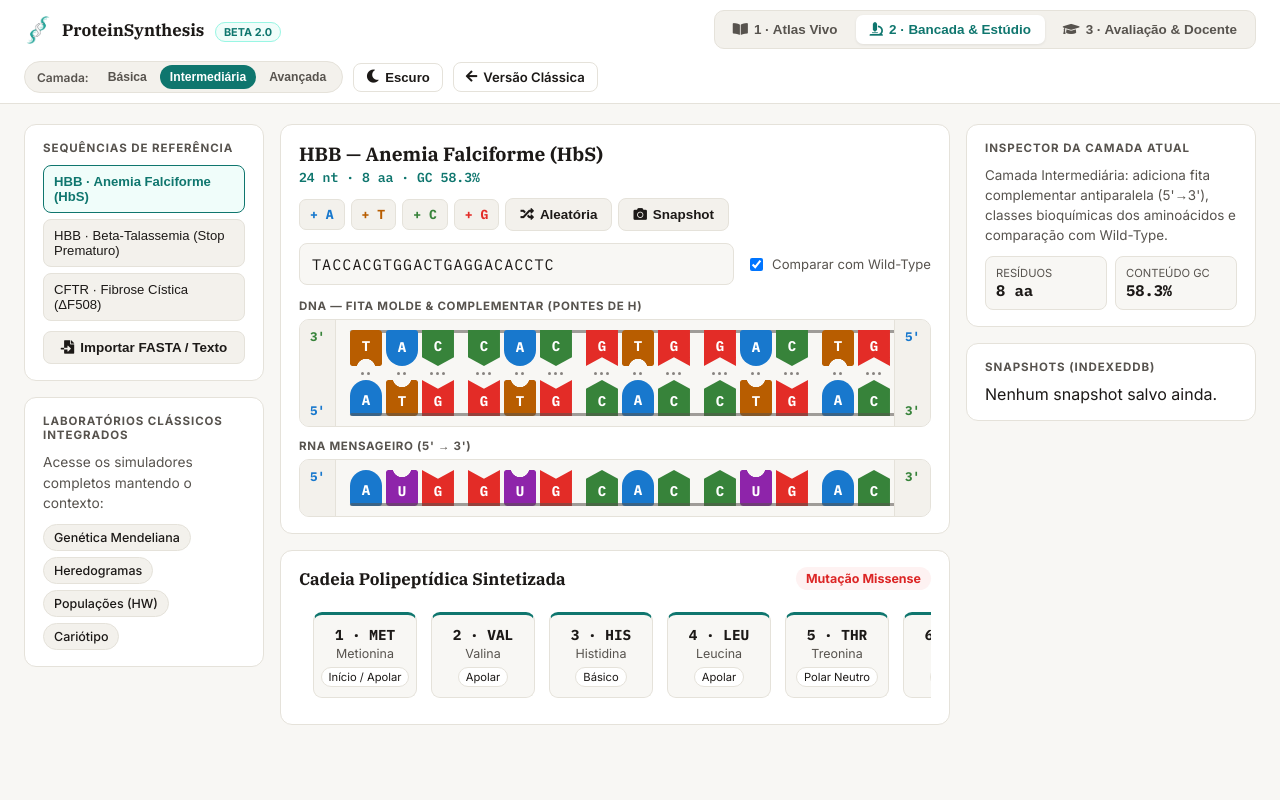
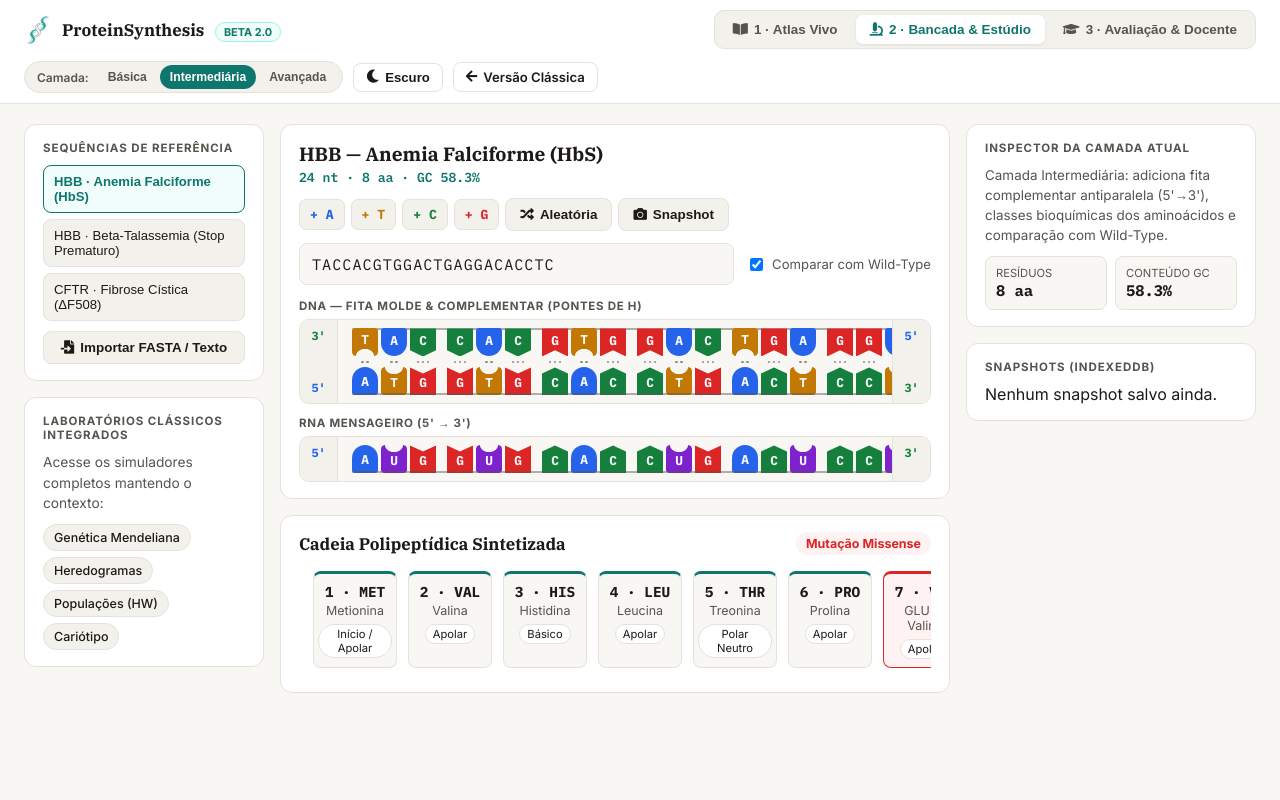
Before and after one commit to wjml/ProteinSynthesis, a PHP site: page /beta.html in a window 1280 px wide. Run offline with PHP 8.4, Linux system fonts and the light colour scheme; some libraries are stand-ins or nearby versions.

Commit message:
style(beta): refinar scrolls, encaixe oval, alinhamento vertical e paleta bioinformática

```diff
--- a/assets/js/beta/app.js
+++ b/assets/js/beta/app.js
@@ -197,11 +197,15 @@ async function refreshWorkbench() {
   if (compareWt && wild) {
     const maxLen = Math.max(wild.dna.length, cur.dna.length);
     for (let i = 0; i < maxLen; i++) {
+      const col = document.createElement('div');
+      const isCodonEnd = (i + 1) % 3 === 0 && i < maxLen - 1;
+      col.className = `bp-col${isCodonEnd ? ' codon-end' : ''}`;
       const span = document.createElement('span');
       const same = wild.dna[i] === cur.dna[i];
       span.className = `nt-chip ${same ? '' : 'nt-mut'}`;
       span.textContent = same ? '·' : (cur.dna[i] || '-');
-      diffEl.appendChild(span);
+      col.appendChild(span);
+      diffEl.appendChild(col);
     }
   } else {
     diffEl.textContent = 'Comparação com Wild-Type desativada.';
@@ -380,8 +384,8 @@ async function init() {
   $('wb-dna-input').addEventListener('input', refreshWorkbench);
   $('wb-compare-wt').addEventListener('change', refreshWorkbench);
 
-  // Scroll horizontal sincronizado entre DNA, RNAm e Proteína
-  const scrollEls = [$('wb-scroll-dna'), $('wb-scroll-rna'), $('wb-scroll-protein')].filter(Boolean);
+  // Scroll horizontal sincronizado entre DNA, RNAm, Alinhamento e Proteína
+  const scrollEls = [$('wb-scroll-dna'), $('wb-scroll-rna'), $('wb-scroll-diff'), $('wb-scroll-protein')].filter(Boolean);
   let syncingScroll = false;
   scrollEls.forEach((src) => {
     src.addEventListener('scroll', () => {
--- a/assets/style/beta.css
+++ b/assets/style/beta.css
@@ -19,11 +19,11 @@
   --accent-soft: #f0fdfa;
   --accent-border: #99f6e4;
 
-  --base-a: #1878cd;
-  --base-t: #b85d00;
-  --base-c: #37833a;
-  --base-g: #e32c27;
-  --base-u: #8e24aa;
+  --base-a: #2563eb;
+  --base-t: #c27803;
+  --base-c: #15803d;
+  --base-g: #dc2626;
+  --base-u: #7e22ce;
 
   --danger: #dc2626;
   --danger-soft: #fef2f2;
@@ -43,11 +43,11 @@ body.dark-theme {
   --accent-soft: rgba(88, 166, 255, 0.14);
   --accent-border: rgba(88, 166, 255, 0.35);
 
-  --base-a: #58a6ff;
-  --base-t: #e3b341;
-  --base-c: #3fb950;
-  --base-g: #f85149;
-  --base-u: #bc8cff;
+  --base-a: #2f6feb;
+  --base-t: #b07d1e;
+  --base-c: #238636;
+  --base-g: #cf433c;
+  --base-u: #8957e5;
 
   --danger: #f85149;
   --danger-soft: rgba(248, 81, 73, 0.14);
@@ -334,22 +334,44 @@ body.dark-theme .beta-btn-primary { color: #0d1117; }
   display: flex;
   flex-direction: column;
   justify-content: space-between;
-  padding: 8px 10px;
+  align-items: center;
+  width: 38px;
+  padding: 8px 6px;
   background: var(--surface-alt);
   border-right: 1px solid var(--border);
-  flex: 0 0 auto;
-  font-size: 0.78rem;
+  flex: 0 0 38px;
+  font-size: 0.74rem;
   font-weight: 700;
 }
 .strand-ends-right { border-right: none; border-left: 1px solid var(--border); }
 .end-3 { color: var(--base-c); }
 .end-5 { color: var(--base-a); }
+.end-diff { color: var(--muted); }
 
 .strand-scroll, .protein-scroll {
   flex: 1;
   overflow-x: auto;
   overflow-y: hidden;
-  padding: 10px 14px;
+  padding: 8px 14px;
+  scrollbar-width: thin;
+  scrollbar-color: rgba(148, 163, 184, 0.3) transparent;
+}
+.strand-scroll::-webkit-scrollbar,
+.protein-scroll::-webkit-scrollbar {
+  height: 5px;
+}
+.strand-scroll::-webkit-scrollbar-track,
+.protein-scroll::-webkit-scrollbar-track {
+  background: transparent;
+}
+.strand-scroll::-webkit-scrollbar-thumb,
+.protein-scroll::-webkit-scrollbar-thumb {
+  background: rgba(148, 163, 184, 0.28);
+  border-radius: 999px;
+}
+.strand-scroll::-webkit-scrollbar-thumb:hover,
+.protein-scroll::-webkit-scrollbar-thumb:hover {
+  background: rgba(148, 163, 184, 0.52);
 }
 
 /* Fita de grupo fosfato & ligações fosfodiéster (superior no molde, inferior na complementar/RNAm) */
@@ -366,9 +388,9 @@ body.dark-theme .beta-btn-primary { color: #0d1117; }
   top: 0;
   left: 0;
   right: 0;
-  height: 3px;
+  height: 2px;
   background: var(--muted);
-  opacity: 0.55;
+  opacity: 0.45;
   border-radius: 2px;
 }
 body:not([data-layer="basic"]) .duplex-grid::after {
@@ -377,45 +399,46 @@ body:not([data-layer="basic"]) .duplex-grid::after {
   bottom: 0;
   left: 0;
   right: 0;
-  height: 3px;
+  height: 2px;
   background: var(--muted);
-  opacity: 0.55;
+  opacity: 0.45;
   border-radius: 2px;
 }
-.mrna-grid::after {
+.mrna-grid:not(.diff-grid)::after {
   content: "";
   position: absolute;
   bottom: 0;
   left: 0;
   right: 0;
-  height: 3px;
+  height: 2px;
   background: var(--muted);
-  opacity: 0.55;
+  opacity: 0.45;
   border-radius: 2px;
 }
 
-/* Coluna de par de bases (largura fixa para tabulação exata) */
+/* Coluna de par de bases (largura fixa 26px para tabulação exata) */
 .bp-col {
-  width: 32px;
-  margin-right: 4px;
+  width: 26px;
+  margin-right: 3px;
   display: flex;
   flex-direction: column;
   align-items: center;
-  flex: 0 0 32px;
+  flex: 0 0 26px;
 }
-.bp-col.codon-end { margin-right: 14px; }
+.bp-col.codon-end { margin-right: 11px; }
 
-/* Formas purinas / pirimidinas com encaixe */
+/* Formas purinas / pirimidinas com encaixe suave e maior razão letra/forma */
 .nt-shape {
-  width: 32px;
-  height: 36px;
+  width: 26px;
+  height: 28px;
   display: flex;
   align-items: center;
   justify-content: center;
   font-family: var(--font-mono);
   font-weight: 700;
-  font-size: 0.88rem;
-  color: #ffffff;
+  font-size: 0.8rem;
+  line-height: 1;
+  color: #f8fafc;
   position: relative;
   user-select: none;
 }
@@ -427,72 +450,59 @@ body:not([data-layer="basic"]) .duplex-grid::after {
 .nt-shape.bg-U { background: var(--base-u); }
 
 /* Topo (DNA Molde 3'->5'): encaixe apontando para baixo */
-.nt-top.nt-C { clip-path: polygon(0 0, 100% 0, 100% 76%, 50% 100%, 0 76%); padding-bottom: 5px; }
-.nt-top.nt-G { clip-path: polygon(0 0, 100% 0, 100% 100%, 50% 76%, 0 100%); padding-bottom: 5px; }
-.nt-top.nt-A { border-radius: 3px 3px 16px 16px; padding-bottom: 3px; }
+.nt-top.nt-C { clip-path: polygon(0 0, 100% 0, 100% 78%, 50% 100%, 0 78%); padding-bottom: 3px; }
+.nt-top.nt-G { clip-path: polygon(0 0, 100% 0, 100% 100%, 50% 78%, 0 100%); padding-bottom: 3px; }
+.nt-top.nt-A { border-radius: 3px 3px 13px 13px; padding-bottom: 2px; }
 .nt-top.nt-T {
-  border-radius: 3px 3px 2px 2px;
-  padding-bottom: 5px;
-  -webkit-mask-image: radial-gradient(circle 10px at 50% 106%, transparent 9px, black 9.5px);
-  mask-image: radial-gradient(circle 10px at 50% 106%, transparent 9px, black 9.5px);
+  border-radius: 3px 3px 4px 4px;
+  padding-bottom: 4px;
+  -webkit-mask-image: radial-gradient(ellipse 9.5px 7.5px at 50% 100%, transparent 8.5px, black 9.5px);
+  mask-image: radial-gradient(ellipse 9.5px 7.5px at 50% 100%, transparent 8.5px, black 9.5px);
 }
 
 /* Base inferior (DNA Complementar / RNAm): encaixe apontando para cima */
-.nt-bottom.nt-C { clip-path: polygon(0 24%, 50% 0, 100% 24%, 100% 100%, 0 100%); padding-top: 5px; }
-.nt-bottom.nt-G { clip-path: polygon(0 0, 50% 24%, 100% 0, 100% 100%, 0 100%); padding-top: 5px; }
-.nt-bottom.nt-A { border-radius: 16px 16px 3px 3px; padding-top: 3px; }
+.nt-bottom.nt-C { clip-path: polygon(0 22%, 50% 0, 100% 22%, 100% 100%, 0 100%); padding-top: 3px; }
+.nt-bottom.nt-G { clip-path: polygon(0 0, 50% 22%, 100% 0, 100% 100%, 0 100%); padding-top: 3px; }
+.nt-bottom.nt-A { border-radius: 13px 13px 3px 3px; padding-top: 2px; }
 .nt-bottom.nt-T,
 .nt-bottom.nt-U {
-  border-radius: 2px 2px 3px 3px;
-  padding-top: 5px;
-  -webkit-mask-image: radial-gradient(circle 10px at 50% -6%, transparent 9px, black 9.5px);
-  mask-image: radial-gradient(circle 10px at 50% -6%, transparent 9px, black 9.5px);
+  border-radius: 4px 4px 3px 3px;
+  padding-top: 4px;
+  -webkit-mask-image: radial-gradient(ellipse 9.5px 7.5px at 50% 0%, transparent 8.5px, black 9.5px);
+  mask-image: radial-gradient(ellipse 9.5px 7.5px at 50% 0%, transparent 8.5px, black 9.5px);
 }
 
-.nt-shape.nt-mut { filter: brightness(1.18); box-shadow: inset 0 0 0 2px #ffffff; }
+.nt-shape.nt-mut { box-shadow: inset 0 0 0 1.5px #ffffff; filter: saturate(1.25); }
 
 /* Pontes de hidrogênio (2 para A=T, 3 para G≡C) */
 .hbond-dots {
-  height: 14px;
+  height: 11px;
   display: flex;
   align-items: center;
   justify-content: center;
-  gap: 3px;
+  gap: 2.5px;
 }
 .hbond-dots span {
-  width: 3px;
-  height: 3px;
+  width: 2.5px;
+  height: 2.5px;
   border-radius: 50%;
   background: var(--muted);
-  opacity: 0.7;
+  opacity: 0.65;
 }
-
-.track-row {
-  display: grid;
-  grid-template-columns: 120px 1fr;
-  gap: 10px;
-  align-items: center;
-  padding: 10px 12px;
-  background: var(--bg);
-  border: 1px solid var(--border);
-  border-radius: 8px;
-}
-.track-label { font-size: 0.78rem; font-weight: 600; color: var(--muted); }
-.track-label small { display: block; font-weight: 400; }
-.track-diff { display: flex; flex-wrap: nowrap; overflow-x: auto; gap: 4px; align-items: center; }
 
 .nt-chip {
   display: inline-flex;
   align-items: center;
   justify-content: center;
-  width: 32px;
-  height: 26px;
-  flex: 0 0 32px;
-  border-radius: 6px;
+  width: 26px;
+  height: 22px;
+  flex: 0 0 26px;
+  border-radius: 5px;
   font-weight: 700;
-  font-size: 0.82rem;
+  font-size: 0.75rem;
   border: 1px solid var(--border);
   background: var(--surface);
+  color: var(--muted);
 }
 .nt-chip.nt-mut { border-color: var(--danger); background: var(--danger-soft); color: var(--danger); }
 
@@ -508,21 +518,22 @@ body:not([data-layer="basic"]) .duplex-grid::after {
 }
 .mutation-badge.is-mut { background: var(--danger-soft); color: var(--danger); }
 
-/* Tabulação exata: 1 códon = 3 bases (32*3 + 4*2 = 104px) + 14px gap */
+/* Tabulação exata: 1 códon = 3 bases (26*3 + 3*2 = 84px) + 11px gap */
+.protein-scroll { padding: 4px 14px 8px; }
 .protein-grid {
   display: inline-flex;
   flex-wrap: nowrap;
-  gap: 14px;
+  gap: 11px;
   min-width: max-content;
 }
 .aa-card {
-  width: 104px;
-  flex: 0 0 104px;
+  width: 84px;
+  flex: 0 0 84px;
   background: var(--bg);
   border: 1px solid var(--border);
   border-top: 3px solid var(--accent);
-  border-radius: 9px;
-  padding: 10px 6px;
+  border-radius: 8px;
+  padding: 8px 4px;
   text-align: center;
 }
 .aa-card.aa-mut { border-color: var(--danger); background: var(--danger-soft); }
--- a/beta.html
+++ b/beta.html
@@ -246,9 +246,19 @@
                 </div>
               </div>
 
-              <div class="track-row" data-visible-layers="advanced">
-                <span class="track-label">Alinhamento <small>(WT × Atual)</small></span>
-                <div class="track-diff mono" id="wb-track-diff"></div>
+              <div class="strand-panel" data-visible-layers="advanced">
+                <div class="strand-panel-title">ALINHAMENTO (WILD-TYPE × ATUAL)</div>
+                <div class="duplex-box diff-box">
+                  <div class="strand-ends strand-ends-left mono">
+                    <span class="end-badge end-diff">Δ</span>
+                  </div>
+                  <div class="strand-scroll" id="wb-scroll-diff">
+                    <div class="mrna-grid diff-grid" id="wb-track-diff"></div>
+                  </div>
+                  <div class="strand-ends strand-ends-right mono">
+                    <span class="end-badge end-diff">nt</span>
+                  </div>
+                </div>
               </div>
             </div>
           </div>
```
